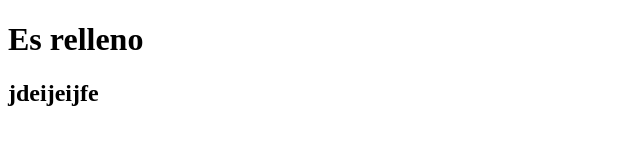
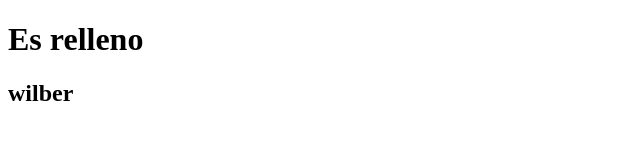
Before and after one commit to marcelaSaggeth06/laTaqueria, a plain HTML site: page index.html in a window 1280 px wide. Shown: the full height of the page, 0-640 px from the left. Drawn offline with Linux system fonts and the light colour scheme.

Commit message:
escribi mi nombre

```diff
--- a/index.html
+++ b/index.html
@@ -10,7 +10,7 @@
 
 <body>
     <h1>Es relleno</h1>
-    <h2>jdeijeijfe</h2>
+    <h2>wilber</h2>
 </body>
 
 </html>
```
